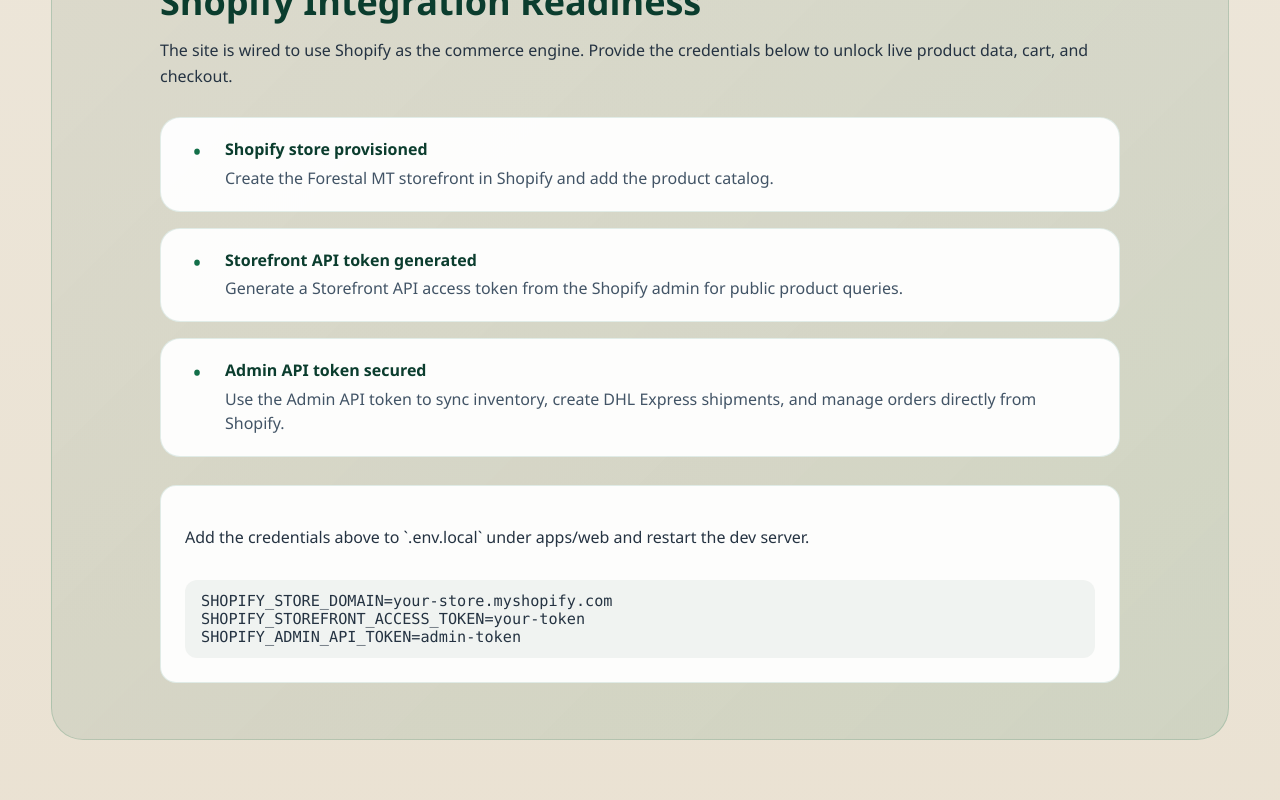
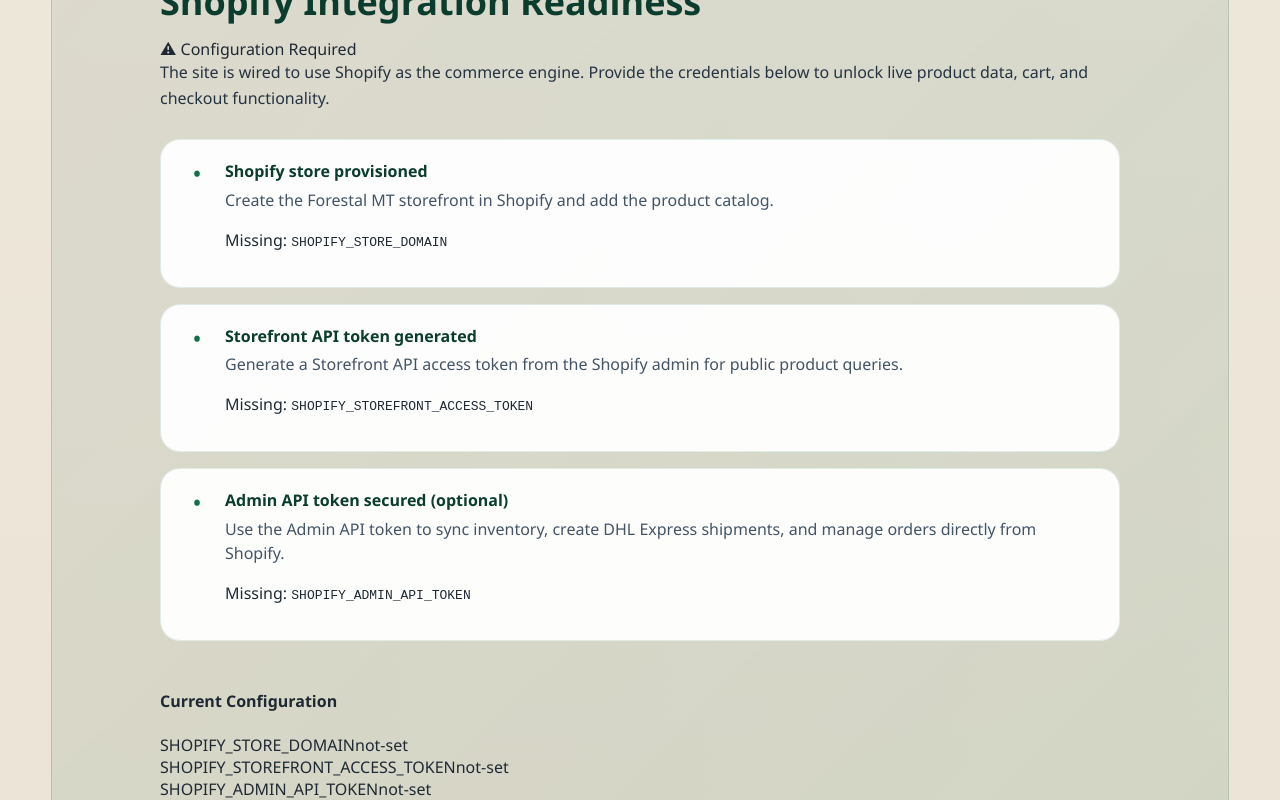
Before and after one commit to nerymurillohn/FMT-Web-Online-Shop, a Next.js app in the folder apps/web/: page / in a window 1280 px wide. Shown: the part 3880-4680 px from the top of the page. Built offline with nearby package versions, Linux system fonts and the light colour scheme; no server answers.

Commit message:
feat: enhance ShopifyReadiness with environment validation
- Use environment helper for cleaner configuration checks
- Add setup instructions and better error messaging
- Improve visual feedback for configuration status
- Show masked tokens for security

```diff
--- a/apps/web/components/ShopifyReadiness.tsx
+++ b/apps/web/components/ShopifyReadiness.tsx
@@ -1,62 +1,116 @@
-const STORE_DOMAIN = process.env.SHOPIFY_STORE_DOMAIN;
-const STOREFRONT_TOKEN = process.env.SHOPIFY_STOREFRONT_ACCESS_TOKEN;
-const ADMIN_TOKEN = process.env.SHOPIFY_ADMIN_API_TOKEN;
+import { generateSetupInstructions, getEnvVar, isFeatureEnabled, validateEnvironment } from '../lib/env';
 
-const CHECKLIST_ITEMS = [
+type ChecklistItem = {
+  label: string;
+  description: string;
+  isComplete: boolean;
+  envVar: string;
+};
+
+export function ShopifyReadiness() {
+  const validation = validateEnvironment();
+  const isShopifyEnabled = isFeatureEnabled('shopify');
+
+  const CHECKLIST_ITEMS: ChecklistItem[] = [
     {
       label: "Shopify store provisioned",
       description: "Create the Forestal MT storefront in Shopify and add the product catalog.",
-    isComplete: Boolean(STORE_DOMAIN)
+      isComplete: Boolean(getEnvVar('SHOPIFY_STORE_DOMAIN')),
+      envVar: 'SHOPIFY_STORE_DOMAIN'
     },
     {
       label: "Storefront API token generated",
       description: "Generate a Storefront API access token from the Shopify admin for public product queries.",
-    isComplete: Boolean(STOREFRONT_TOKEN)
+      isComplete: Boolean(getEnvVar('SHOPIFY_STOREFRONT_ACCESS_TOKEN')),
+      envVar: 'SHOPIFY_STOREFRONT_ACCESS_TOKEN'
     },
     {
-    label: "Admin API token secured",
+      label: "Admin API token secured (optional)",
       description:
         "Use the Admin API token to sync inventory, create DHL Express shipments, and manage orders directly from Shopify.",
-    isComplete: Boolean(ADMIN_TOKEN)
+      isComplete: Boolean(getEnvVar('SHOPIFY_ADMIN_API_TOKEN')),
+      envVar: 'SHOPIFY_ADMIN_API_TOKEN'
     }
-] as const;
+  ];
 
-export function ShopifyReadiness() {
-  const isConfigured = CHECKLIST_ITEMS.every((item) => item.isComplete);
+  const requiredItems = CHECKLIST_ITEMS.filter(item => !item.label.includes('optional'));
+  const isBasicConfigured = requiredItems.every((item) => item.isComplete);
+  const completedCount = CHECKLIST_ITEMS.filter(item => item.isComplete).length;
+
+  const maskToken = (token: string | undefined): string => {
+    if (!token) return 'not-set';
+    if (token.length <= 8) return '••••••••';
+    return `${token.substring(0, 4)}••••${token.substring(token.length - 4)}`;
+  };
 
   return (
     <div className="shopify-readiness">
       <div className="shopify-readiness__header">
         <h3>Shopify Integration Readiness</h3>
+        <div className="shopify-readiness__status-badge">
+          {isShopifyEnabled ? (
+            <span className="badge badge--success">✓ Ready ({completedCount}/3)</span>
+          ) : (
+            <span className="badge badge--warning">⚠ Configuration Required</span>
+          )}
+        </div>
         <p>
           The site is wired to use Shopify as the commerce engine. Provide the credentials below to unlock live product data,
-          cart, and checkout.
+          cart, and checkout functionality.
         </p>
       </div>
+
       <ul className="shopify-readiness__list">
         {CHECKLIST_ITEMS.map((item) => (
           <li key={item.label} className={item.isComplete ? "is-complete" : "is-pending"}>
-            <span className="shopify-readiness__status" aria-hidden>{item.isComplete ? "✓" : "•"}</span>
+            <span className="shopify-readiness__status" aria-hidden="true">
+              {item.isComplete ? "✓" : "•"}
+            </span>
             <div>
               <p className="shopify-readiness__label">{item.label}</p>
               <p className="shopify-readiness__description">{item.description}</p>
+              {!item.isComplete && (
+                <p className="shopify-readiness__env-var">
+                  Missing: <code>{item.envVar}</code>
+                </p>
+              )}
             </div>
           </li>
         ))}
       </ul>
+
+      <div className="shopify-readiness__configuration">
+        <h4>Current Configuration</h4>
+        <div className="shopify-readiness__env-display">
+          <div className="env-var">
+            <span className="env-var__name">SHOPIFY_STORE_DOMAIN</span>
+            <span className="env-var__value">{getEnvVar('SHOPIFY_STORE_DOMAIN') || 'not-set'}</span>
+          </div>
+          <div className="env-var">
+            <span className="env-var__name">SHOPIFY_STOREFRONT_ACCESS_TOKEN</span>
+            <span className="env-var__value">{maskToken(getEnvVar('SHOPIFY_STOREFRONT_ACCESS_TOKEN'))}</span>
+          </div>
+          <div className="env-var">
+            <span className="env-var__name">SHOPIFY_ADMIN_API_TOKEN</span>
+            <span className="env-var__value">{maskToken(getEnvVar('SHOPIFY_ADMIN_API_TOKEN'))}</span>
+          </div>
+        </div>
+      </div>
+
       <div className="shopify-readiness__footnote">
-        <p>
-          {isConfigured
-            ? "All systems go. Add Hydrogen or Storefront API calls wherever product data is required."
-            : "Add the credentials above to `.env.local` under apps/web and restart the dev server."}
-        </p>
-        <code>
-          SHOPIFY_STORE_DOMAIN={STORE_DOMAIN ?? "your-store.myshopify.com"}
-          <br />
-          SHOPIFY_STOREFRONT_ACCESS_TOKEN={STOREFRONT_TOKEN ? "••••••••" : "your-token"}
-          <br />
-          SHOPIFY_ADMIN_API_TOKEN={ADMIN_TOKEN ? "••••••••" : "admin-token"}
-        </code>
+        {isBasicConfigured ? (
+          <div className="success-message">
+            <p>🎉 <strong>Shopify integration is ready!</strong></p>
+            <p>You can now use Storefront API calls to fetch live product data and redirect to Shopify Checkout for purchases.</p>
+          </div>
+        ) : (
+          <div className="setup-message">
+            <p><strong>Setup Required:</strong></p>
+            <pre className="setup-instructions">
+              {generateSetupInstructions(validation)}
+            </pre>
+          </div>
+        )}
       </div>
     </div>
   );
```
Lines whose indentation alone changed are shown as unchanged.
